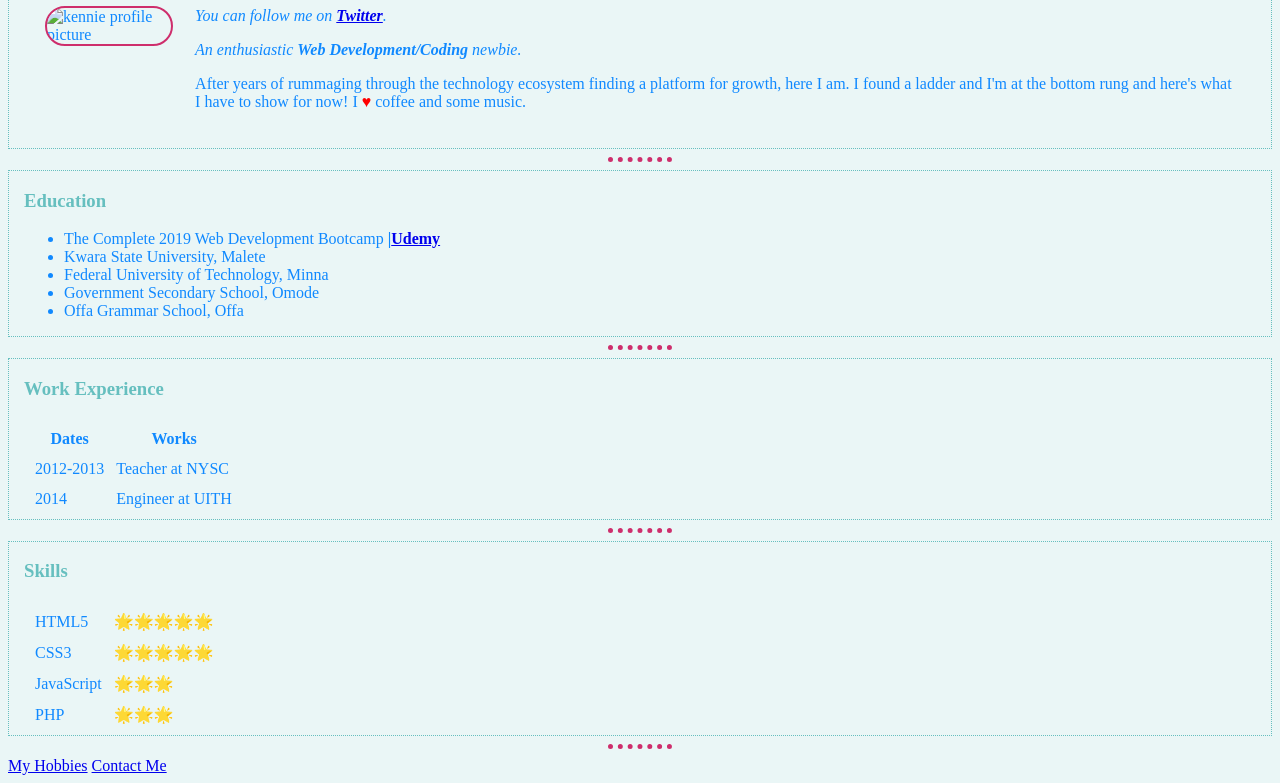
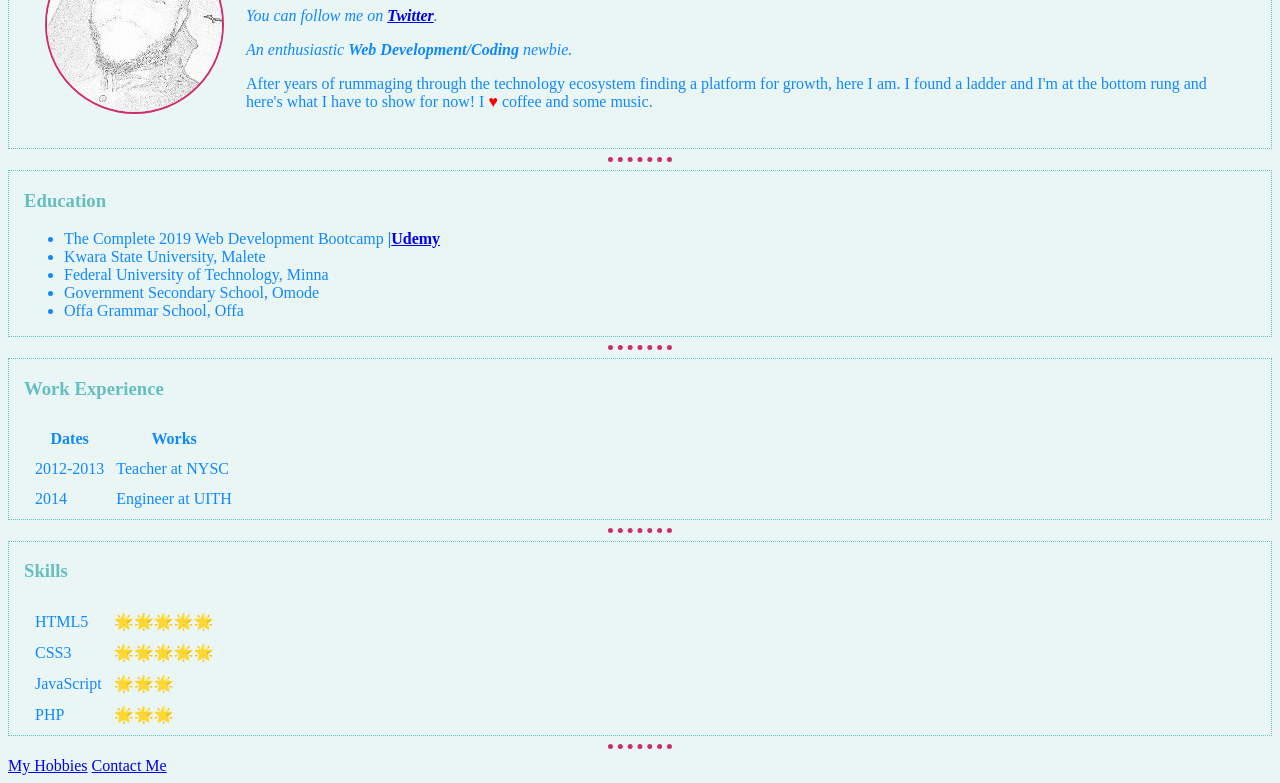
Before and after one commit to kennie-larkson/ceeveee, a plain HTML site: page index.html in a window 1280 px wide. Shown: the part 104-887 px from the top of the page. Drawn offline with Linux system fonts and the light colour scheme.

Commit message:
Update index.html

```diff
--- a/index.html
+++ b/index.html
@@ -14,7 +14,7 @@
 
             <table cellspacing="20" >
                     <tr>
-                        <td><img src="kennie" alt="kennie profile picture"></td>
+                        <td><img src="kennie.jpg" alt="kennie profile picture"></td>
                         <td>
                                 <h1>JavaScript Student <span>🤓</span> </h1>
                                 <p><em>You can follow me on <strong><a href="https://twitter.com/kennie_larkson">Twitter</a></strong>.</em></p>
```
